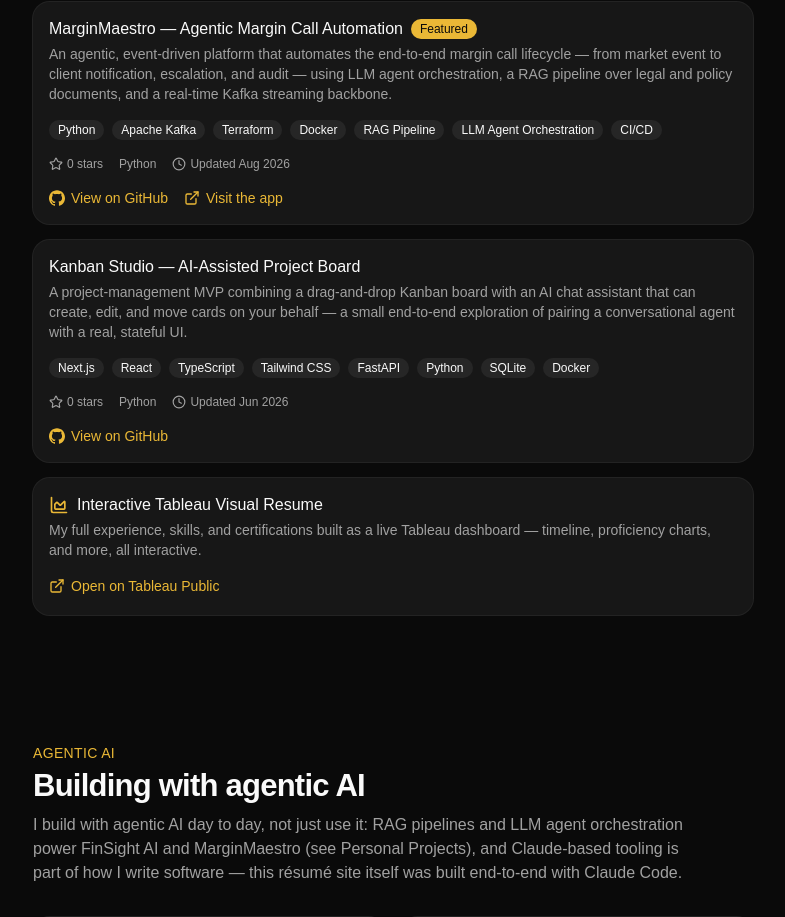
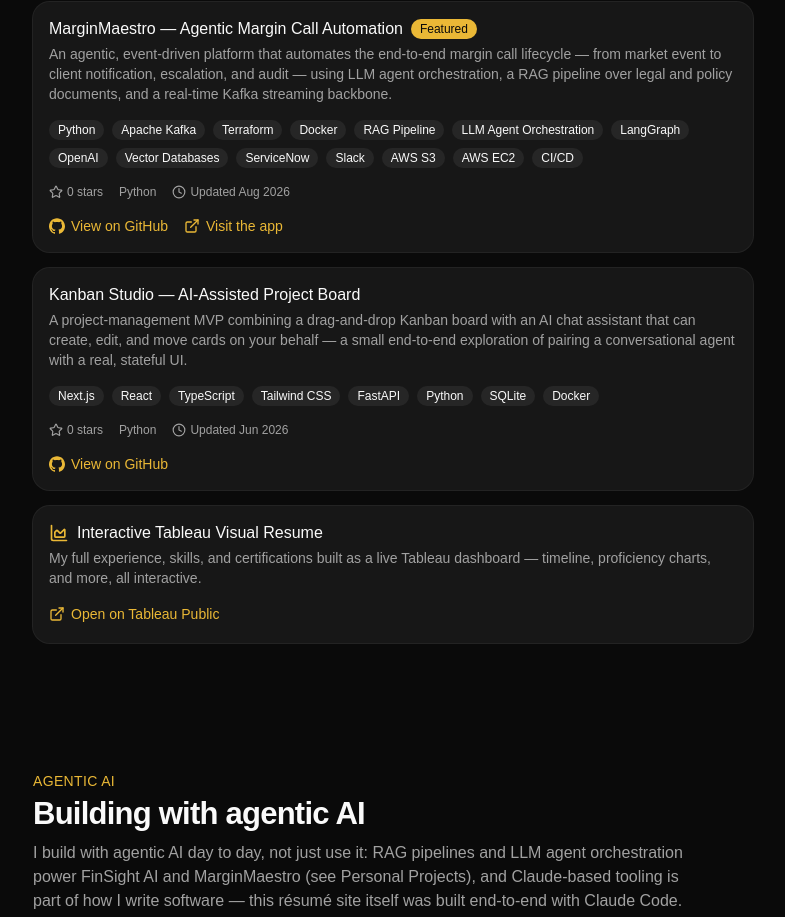
Before and after one commit to AdarshMurali/Resume, a React (Vite) app: page / in a window 1280 px wide. Shown: the part 3720-4637 px from the top of the page, without its empty margins (247-1032 px from the left). Built offline with nearby package versions, Linux system fonts and the light colour scheme.

Commit message:
feat(content): expand MarginMaestro tech stack
Adds LangGraph, OpenAI, vector databases, ServiceNow, Slack, and
AWS S3/EC2 to the project's tech chips.

```diff
--- a/src/content/projects.ts
+++ b/src/content/projects.ts
@@ -47,6 +47,13 @@
       "Docker",
       "RAG Pipeline",
       "LLM Agent Orchestration",
+      "LangGraph",
+      "OpenAI",
+      "Vector Databases",
+      "ServiceNow",
+      "Slack",
+      "AWS S3",
+      "AWS EC2",
       "CI/CD",
     ],
     domain: "Investment Banking",
```
Also changed, not shown: src/content/knowledge.generated.ts (+1 -1 lines).
